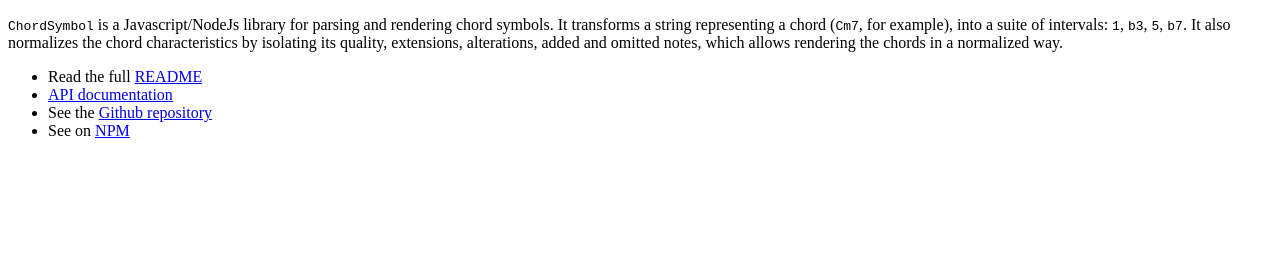
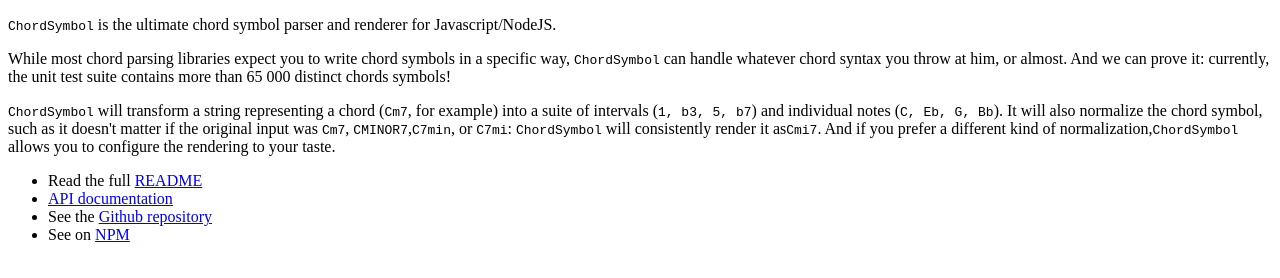
Before and after one commit to no-chris/chord-symbol-demo, a Gatsby site: page /components/Intro in a window 1280 px wide. Built offline with nearby package versions, Linux system fonts and the light colour scheme; Gatsby itself is replaced by a stand-in of ours.

Commit message:
docs: Update intro

```diff
--- a/src/pages/components/Intro.js
+++ b/src/pages/components/Intro.js
@@ -4,14 +4,29 @@
 	return (
 		<div>
 			<p>
-				<code>ChordSymbol</code> is a Javascript/NodeJs library for
-				parsing and rendering chord symbols. It transforms a string
-				representing a chord (<code>Cm7</code>, for example), into a
-				suite of intervals: <code>1</code>, <code>b3</code>,{' '}
-				<code>5</code>, <code>b7</code>. It also normalizes the chord
-				characteristics by isolating its quality, extensions,
-				alterations, added and omitted notes, which allows rendering the
-				chords in a normalized way.
+				<code>ChordSymbol</code> is the ultimate chord symbol parser and
+				renderer for Javascript/NodeJS.
+			</p>
+			<p>
+				While most chord parsing libraries expect you to write chord
+				symbols in a specific way, <code>ChordSymbol</code> can handle
+				whatever chord syntax you throw at him, or almost. And we can
+				prove it: currently, the unit test suite contains more than 65
+				000 distinct chords symbols!
+			</p>
+			<p>
+				<code>ChordSymbol</code> will transform a string representing a
+				chord (<code>Cm7</code>, for example) into a suite of intervals
+				(<code>1, b3, 5, b7</code>) and individual notes (
+				<code>C, Eb, G, Bb</code>). It will also normalize the chord
+				symbol, such as it doesn't matter if the original input was{' '}
+				<code>Cm7</code>, <code>CMINOR7</code>,<code>C7min</code>, or{' '}
+				<code>C7mi</code>: <code>ChordSymbol</code> will consistently
+				render it as
+				<code>Cmi7</code>. And if you prefer a different kind of
+				normalization,
+				<code>ChordSymbol</code> allows you to configure the rendering
+				to your taste.
 			</p>
 			<ul>
 				<li>
```
